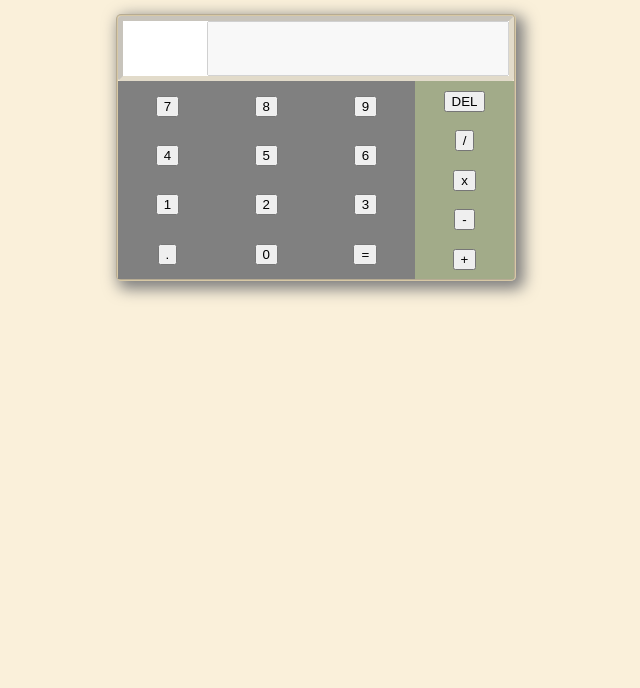
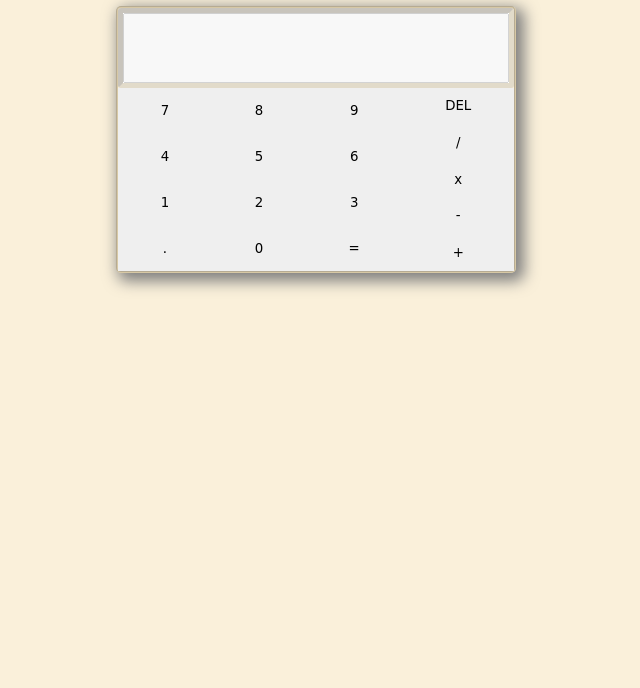
Before and after one commit to sizigia/javascript-calculator, a plain HTML site: page index.html in a window 1280 px wide. Shown: the part 112-800 px from the top of the page, without its empty margins (324-964 px from the left). Drawn offline with Linux system fonts and the light colour scheme; a web font is replaced by a local one.

Commit message:
refactor CSS to suit the new HTML structure

```diff
--- a/css/calc.css
+++ b/css/calc.css
@@ -1,3 +1,8 @@
+*{
+    margin: 0;
+    padding: 0;
+}
+
 body {
     display: grid;
     grid-template-columns: auto 400px auto;
@@ -23,7 +28,7 @@ body {
     grid-area: 2/2/4/3;
     display: grid;
     grid-template-columns: auto auto;
-    grid-template-rows: 1fr 3fr;
+    grid-template-rows: 80px auto;
     align-items: stretch;
     border-width: 2px;
     border-style: groove;
@@ -32,7 +37,7 @@ body {
     border-radius: 5px;
 }
 
-#displayText:empty:before {content: '\a0';}
+calc#displayText:empty:before {content: '\a0';}
 
 #displayBorder {
     grid-area: 1/1/2/3;
@@ -45,37 +50,46 @@ body {
     cursor: text;
 }
 
-#displayText{
-    justify-self: right;
+calc#displayText{
     font-family: 'Noto Sans JP', sans-serif;
     font-size: 20px;
 }
 
-.buttons {
-    grid-area: 2/1/4/3;
-    display: grid;
-    grid-template-columns: 3fr 1fr;
-    justify-items: stretch;
-    align-items: stretch;
-    color: white;
+button {
+    height: 100%;
+    width: 100%;
     cursor: pointer;
     font-family: 'Gugi', cursive;
+    border: 0;
+    padding: 0;
+}
+
+.buttons{
+    grid-area: 2/1/3/3;
+    display: grid;
+    grid-template-columns: repeat(4, auto);
+    grid-template-rows: repeat(5, auto);
+}
+
+button#right{
+    justify-items: center;
+    align-items: center;
+}
+
+button#left{
+    align-items: center;
+    justify-items: center;
 }
 
 #right{
-    grid-area: 1/2/3/3;
+    grid-area: 1/4/6/5;
     display: grid;
     grid-template-columns: auto;
-    justify-items: center;
-    align-items: center;
-    background: rgb(162,171,137);
 }
 
 #left{
-    grid-area: 1/1/3/2;
+    grid-area: 1/1/6/4;
     display: grid;
     grid-template-columns: auto auto auto;
-    align-items: center;
-    justify-items: center;
-    background: grey;
+    grid-template-rows: repeat(4, auto);
 }
```
